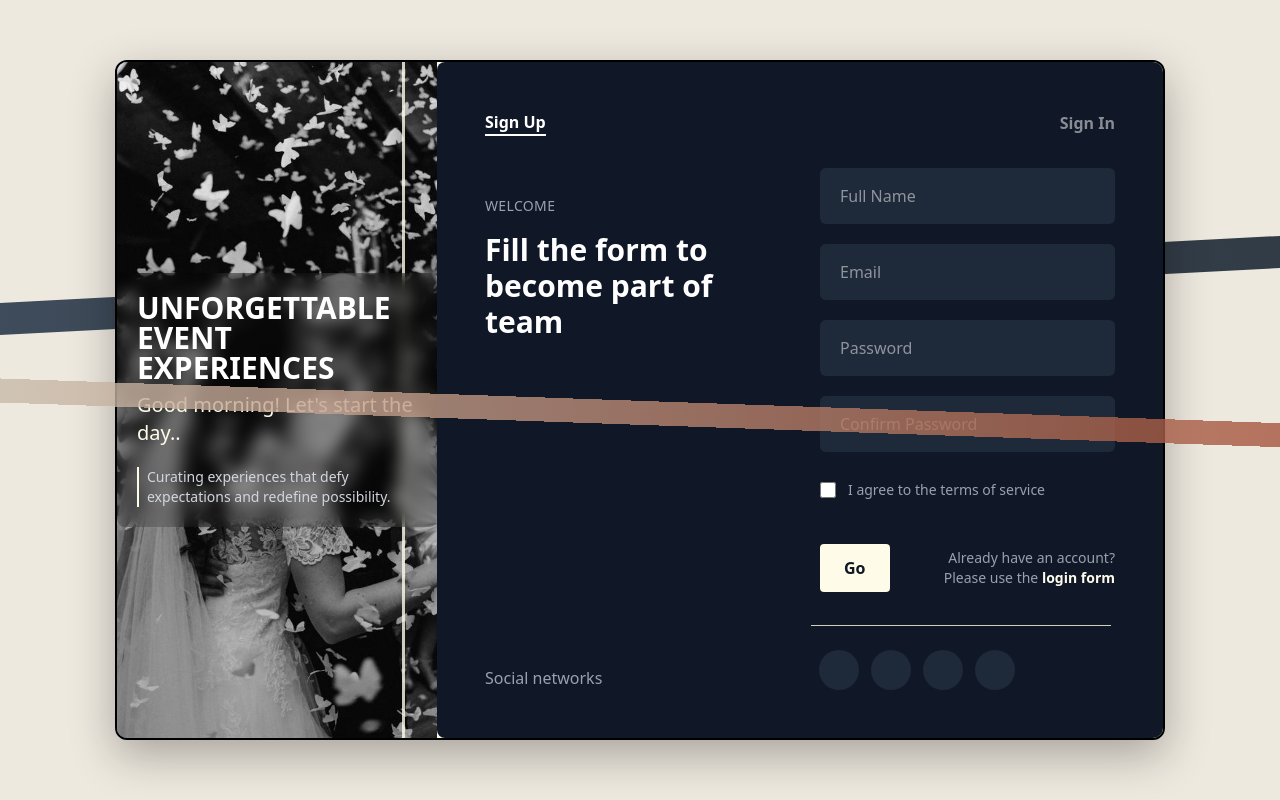
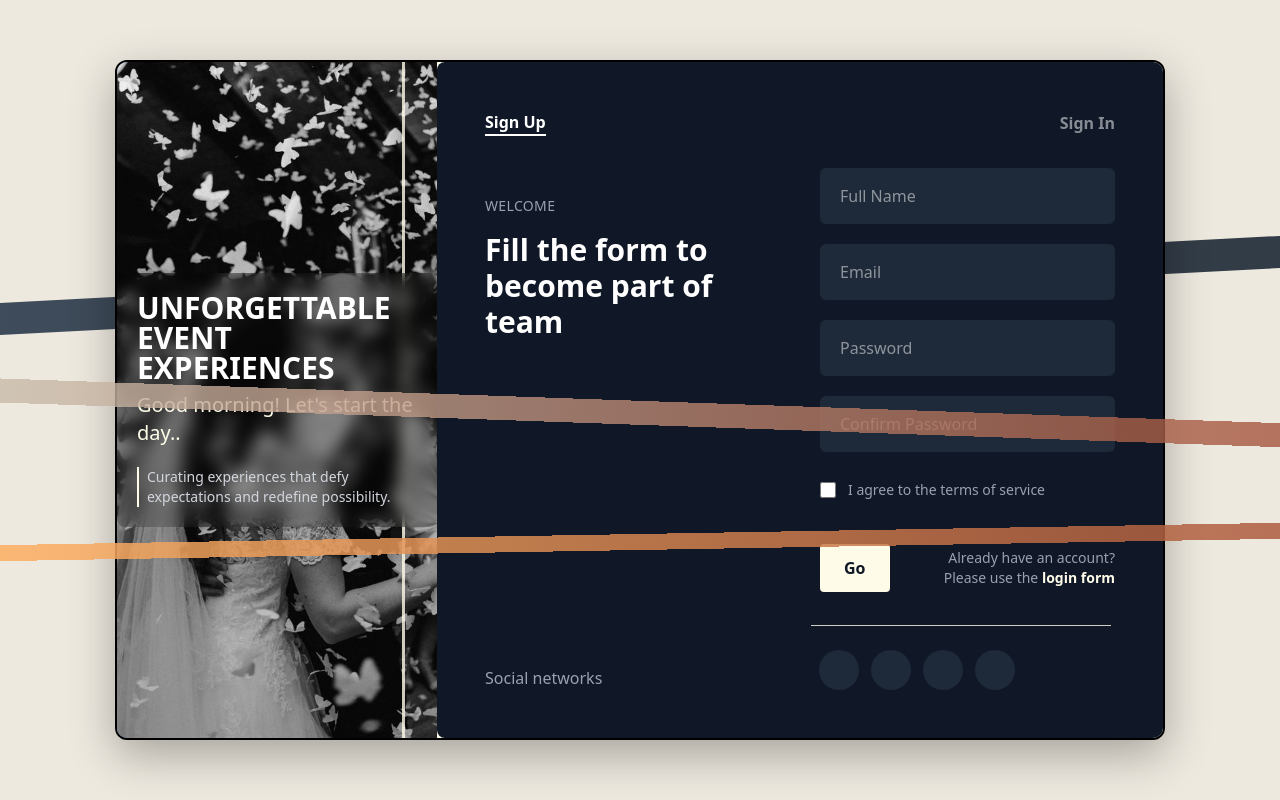
Before and after one commit to yashodha-gunawardana/RAD-coursework-FE, a React (Vite) app: page / in a window 1280 px wide. Built offline with nearby package versions, Linux system fonts and the light colour scheme.

Commit message:
this creates a thin orange wave near the bottom of the screen

```diff
--- a/src/pages/LoginRegister.tsx
+++ b/src/pages/LoginRegister.tsx
@@ -145,7 +145,10 @@ export default function LoginRegister() {
                         bg-gradient-to-r from-[#C9C1B1] to-[#A35139]
                         rounded-full opacity-80 z-20 transform rotate-2">
         </div>
-
+        <div className="absolute top-2/3 -left-10 w-[115%] h-4
+                        bg-gradient-to-r from-[#FFB162] to-[#A35139]
+                        rounded-full opacity-85 z-30 transform -rotate-1">
+        </div>
 
 
         {/* card container */}
```
